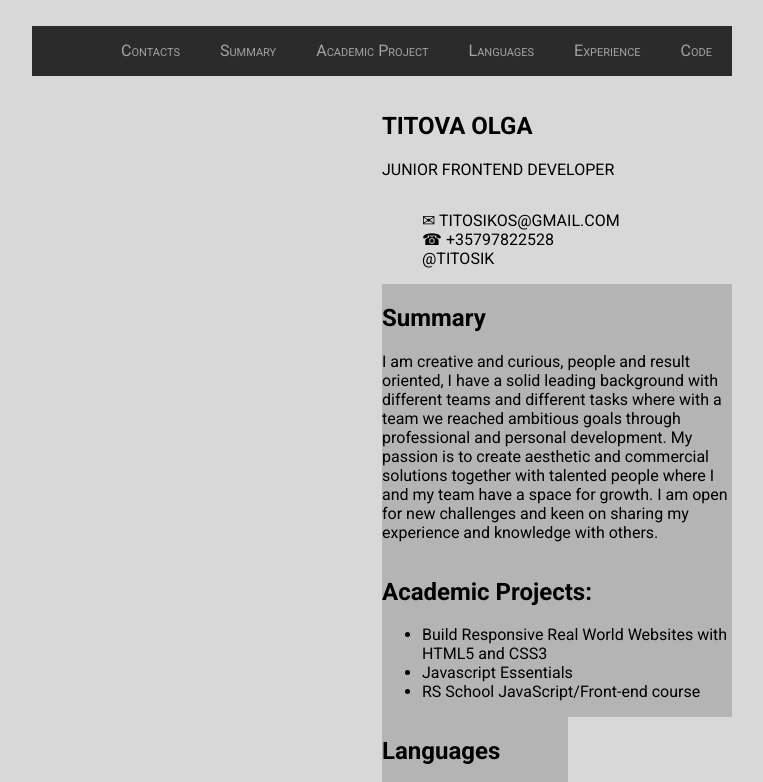
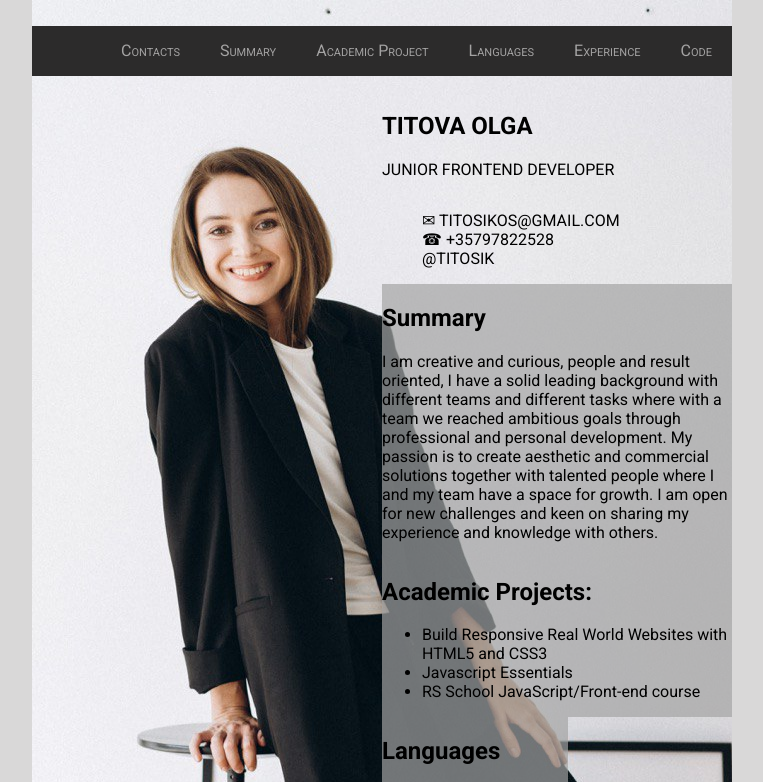
Before and after one commit to titosik/rsschool-cv, a plain HTML site: page index.html in a window 1280 px wide. Shown: the top 782 px of the page, without its empty margins (258-1021 px from the left). Drawn offline with Linux system fonts and the light colour scheme; the site is published under a folder, as on GitHub Pages, so addresses that start at the root find nothing.

Commit message:
fix: change link

```diff
--- a/style.css
+++ b/style.css
@@ -22,7 +22,7 @@ body {
 }
 
 .img-container {
-    background-image: url(/imgOlga.jpg);
+    background-image: url(./imgOlga.jpg);
     max-width: 1440px;
     background-repeat: no-repeat;
     min-height: 100vh;
```
